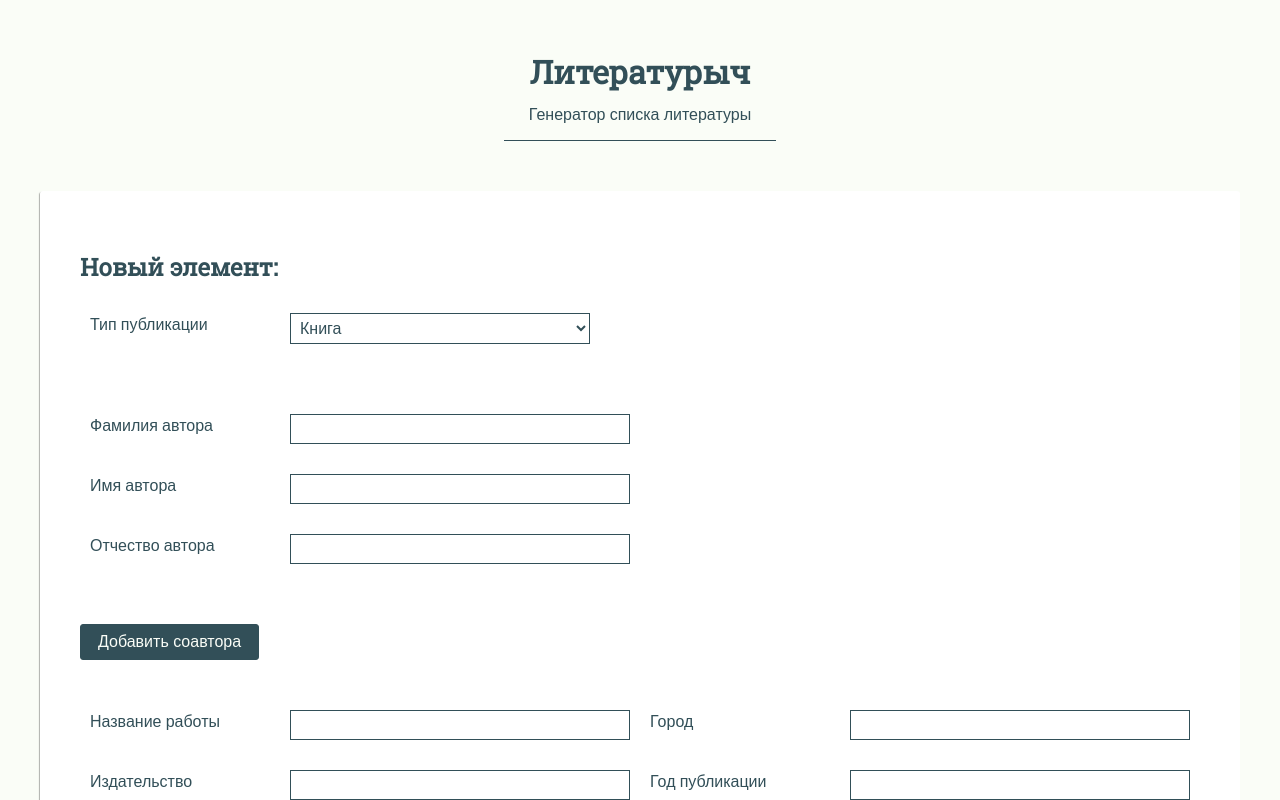
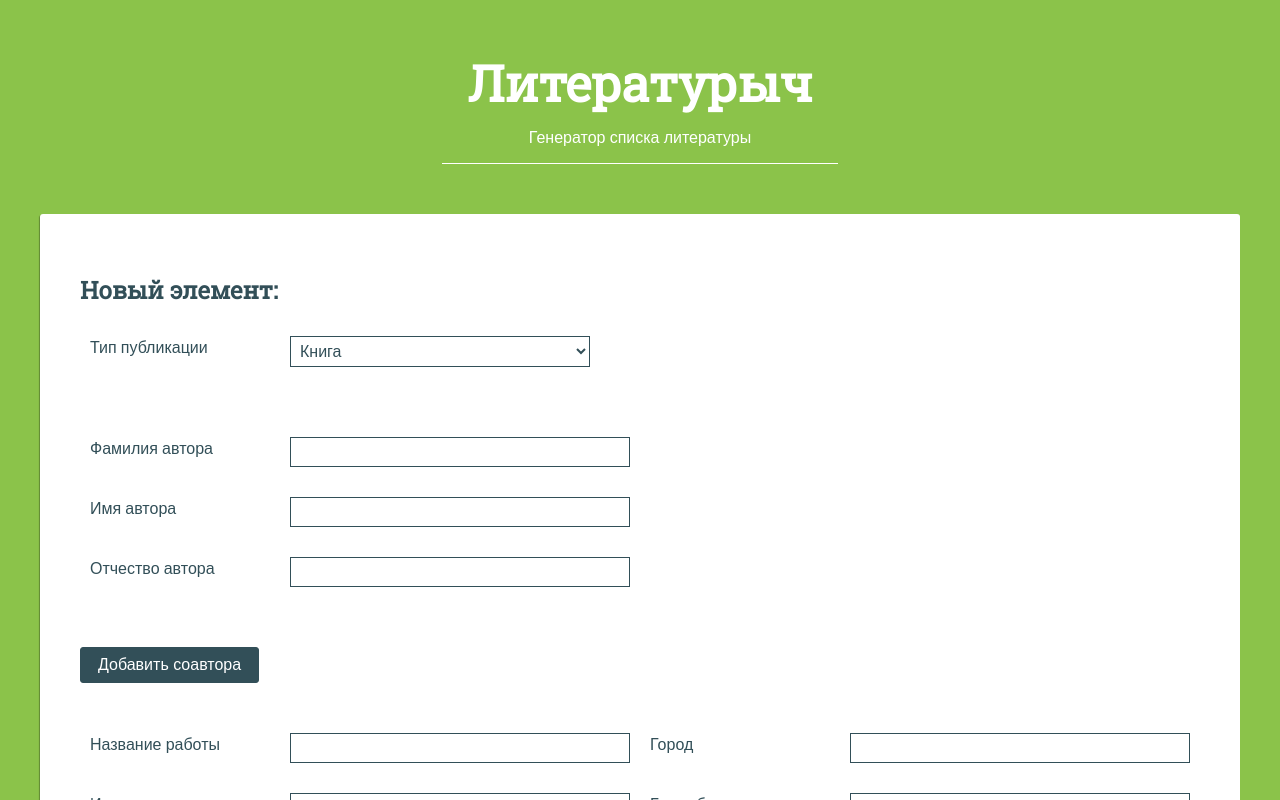
Before and after one commit to Ratch-e/biblio, a React (Create React App) app in the folder frontend/: page / in a window 1280 px wide. Shown: the top 800 px of the page. Built offline with nearby package versions, Linux system fonts and the light colour scheme.

Commit message:
style fixes

```diff
--- a/frontend/src/css/index.css
+++ b/frontend/src/css/index.css
@@ -5,7 +5,7 @@ body {
   font-smooth: always;
   -webkit-font-smoothing: antialiased;
   font-family: 'Open Sans', sans-serif;
-  background-color: #fafdf7;
+  background-color: #8bc34a;
   color: #324f58; }
 
 * {
@@ -51,10 +51,12 @@ h1, h2, h3, h4, h5, h6 {
     -webkit-flex-direction: column;
         -ms-flex-direction: column;
             flex-direction: column;
-    border-bottom: 1px solid #324f58;
+    border-bottom: 1px solid #ffffff;
+    color: #ffffff;
     padding: 0 25px 15px; }
   .header__title {
-    margin: 0; }
+    margin: 0;
+    font-size: 50px; }
   .header__subtitle {
     display: block;
     margin-top: 10px; }
@@ -62,7 +64,7 @@ h1, h2, h3, h4, h5, h6 {
 .button {
   font-size: 16px;
   padding: 8px 17px;
-  color: #fafdf7;
+  color: #ffffff;
   background-color: #324f58;
   border: 1px solid #324f58;
   cursor: pointer;
--- a/frontend/src/sass/common/button.sass
+++ b/frontend/src/sass/common/button.sass
@@ -1,7 +1,7 @@
 .button
   font-size: 16px
   padding: 8px 17px
-  color: $mainColor
+  color: $lightText
   background-color: $mainText
   border: 1px solid $mainText
   cursor: pointer
--- a/frontend/src/sass/common/header.sass
+++ b/frontend/src/sass/common/header.sass
@@ -9,11 +9,13 @@
     justify-content: center
     align-items: center
     flex-direction: column
-    border-bottom: 1px solid $mainText
+    border-bottom: 1px solid $lightText
+    color: $lightText
     padding: 0 25px 15px
 
   &__title
     margin: 0
+    font-size: 50px
 
   &__subtitle
     display: block
--- a/frontend/src/sass/main.sass
+++ b/frontend/src/sass/main.sass
@@ -1,7 +1,8 @@
 //colors
-$mainColor: #fafdf7
+$mainColor: #8bc34a
 $accentColor: #cddc39
 $mainText: #324f58
+$lightText: #ffffff
 
 @import url('https://fonts.googleapis.com/css?family=Open+Sans|Roboto+Slab&subset=cyrillic')
 @import "src/sass/common/common.sass"
```
